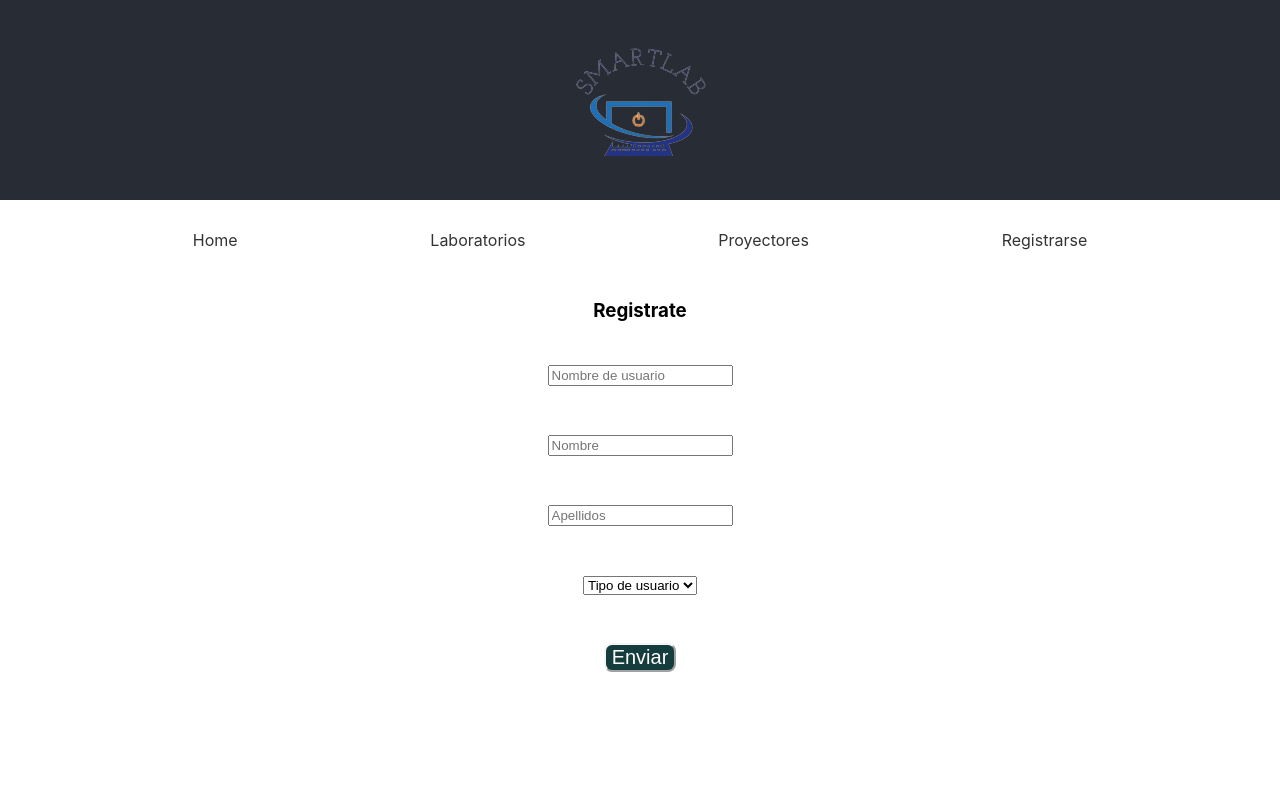
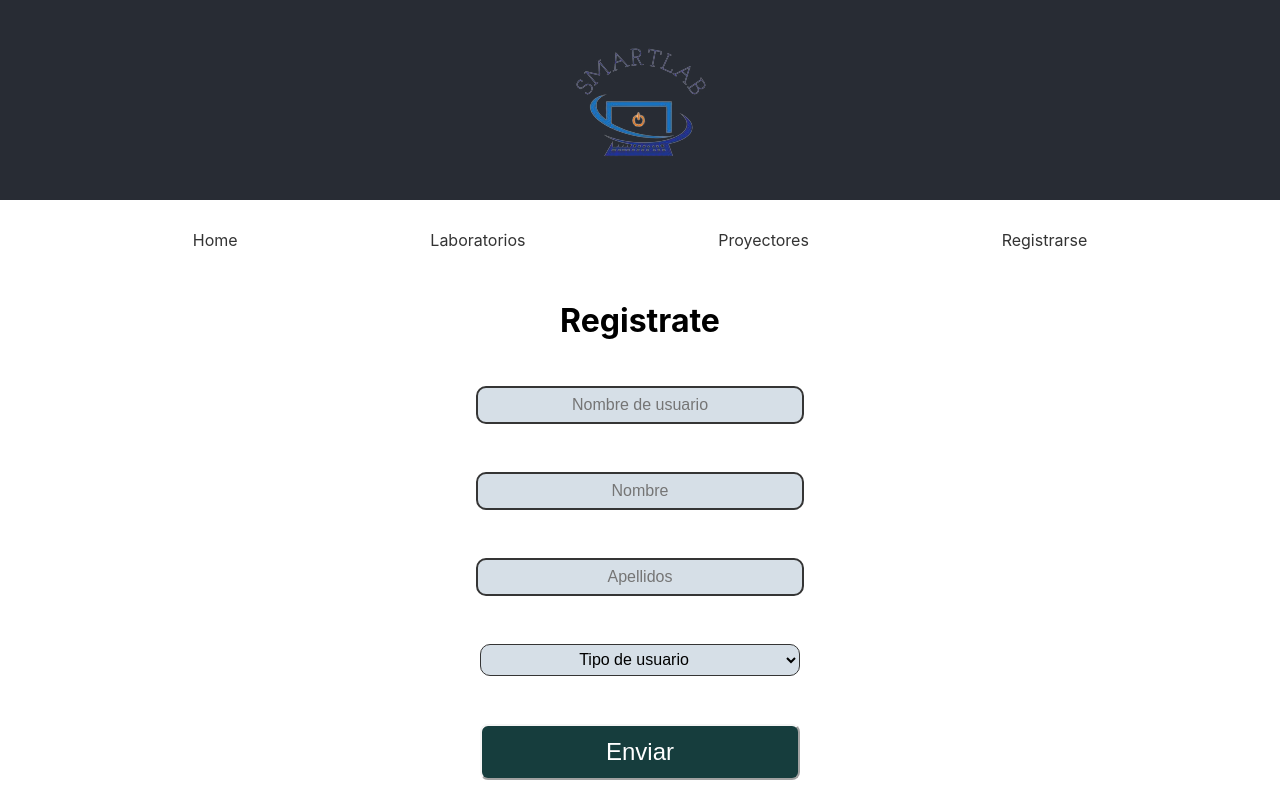
Before and after one commit to fabianshady/smartlab, a React (Create React App) app: page /regist in a window 1280 px wide. Built offline with nearby package versions, Linux system fonts and the light colour scheme.

Commit message:
estilo a form

```diff
--- a/src/App.css
+++ b/src/App.css
@@ -194,8 +194,21 @@ a {
 
 .But {
   background-color: rgb(22, 61, 61);
-  font-size: calc(4px + 2vmin);
+  min-height: 7vh;
+  font-size: 3vh;
+  min-width: 40vh;
   border-radius: 8px;
   color: white;
   border-color: whitesmoke;
 }
+
+.Inputs {
+  font-size: 2vh;
+  border-radius: 10px;
+  border-style: solid;
+  background-color: #d6dfe7;
+  min-height: 4vh;
+  min-width: 40vh;
+  text-align: center;
+  border-color: rgb(53, 53, 53);
+}
--- a/src/components/Regist.js
+++ b/src/components/Regist.js
@@ -1,22 +1,22 @@
 import React from 'react'
 const Regist = () => (
   <div className="Regist">
-    <h3>Registrate</h3>
+    <h1>Registrate</h1>
     <div className="Data">
 
-      <input placeholder="Nombre de usuario"></input>
+      <input className="Inputs" placeholder="Nombre de usuario"></input>
     </div>
     <div className="Data">
 
-      <input placeholder="Nombre"></input>
+      <input className="Inputs" placeholder="Nombre"></input>
     </div>
     <div className="Data">
 
-      <input placeholder="Apellidos"></input>
+      <input className="Inputs" placeholder="Apellidos"></input>
     </div>
     <div className="Data">
 
-      <select id="hh">
+      <select className="Inputs" id="hh">
         <option value="Selecciona">Tipo de usuario</option>
         <option value="Alumno">Alumno</option>
         <option value="Profesor">Profesor</option>
```
Also changed, not shown: 1 other file (tests, documents, lock files or other folders).
